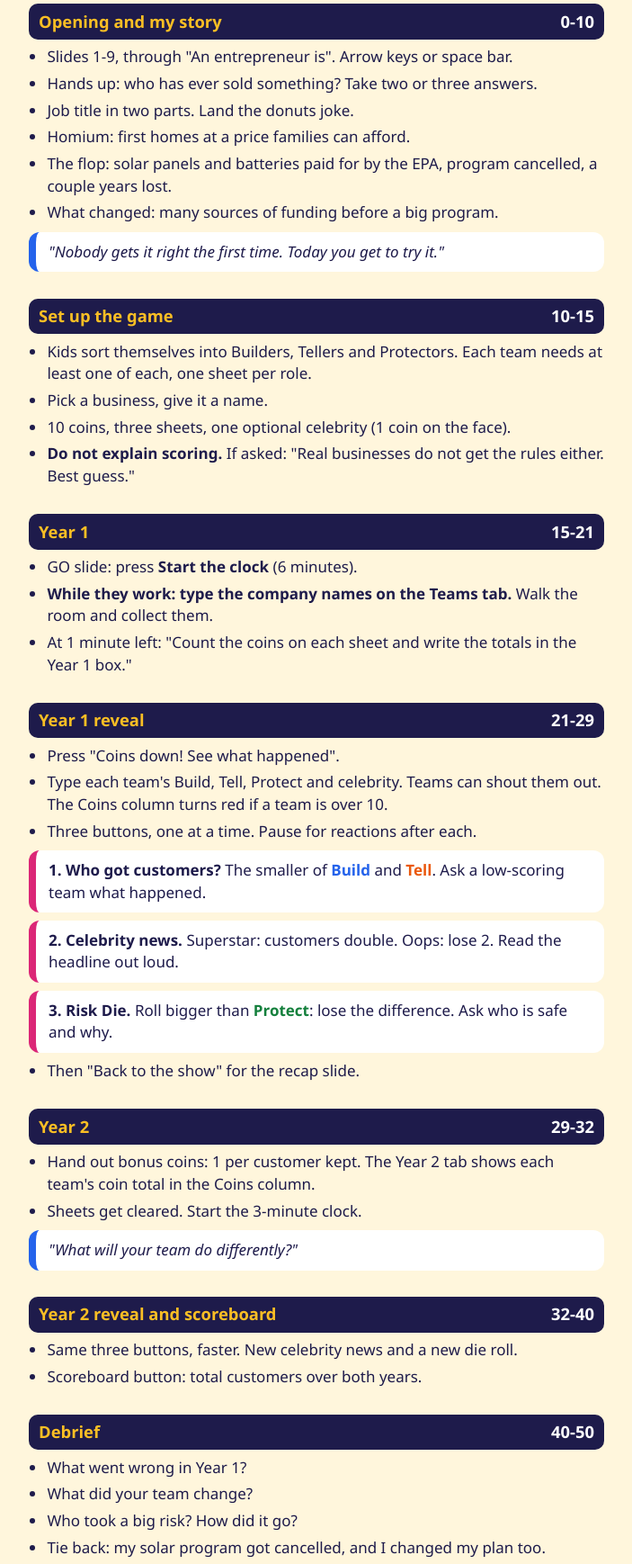
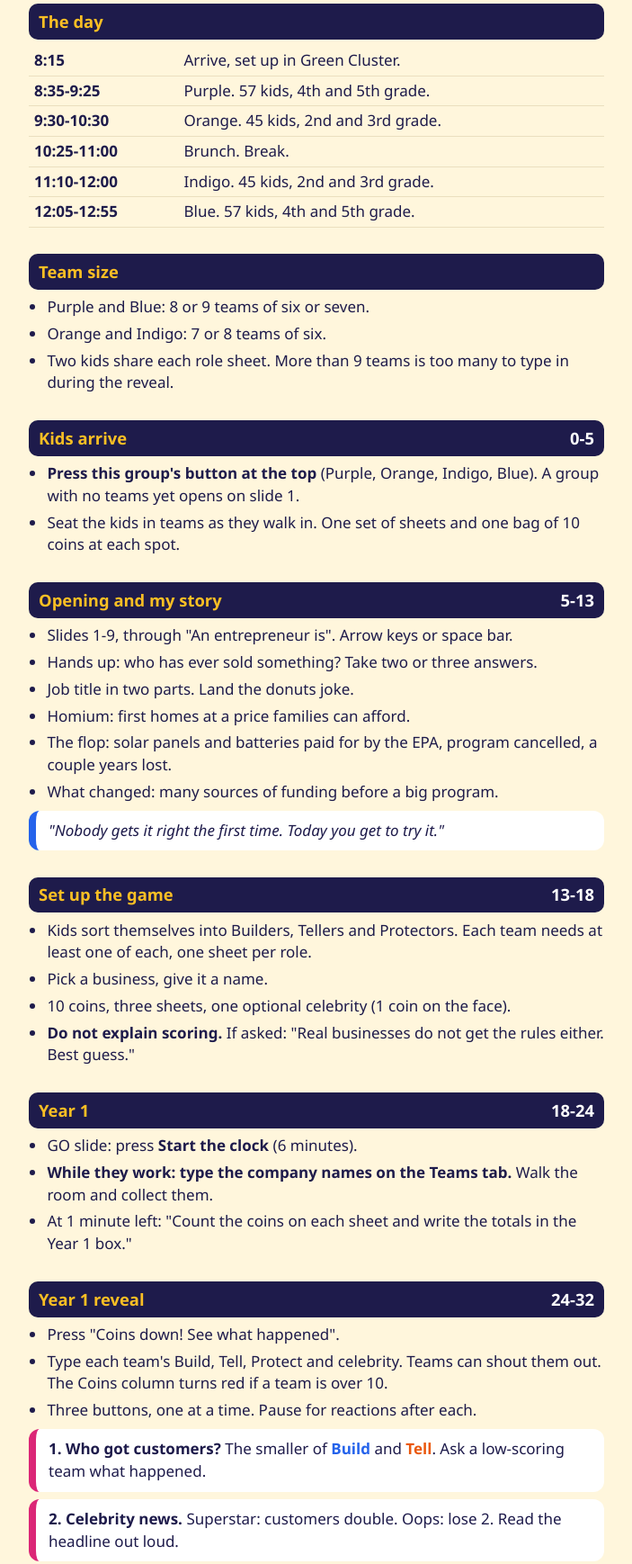
Before and after one commit to davidjette/find-your-path, a plain HTML site: page notes.html in a window 1280 px wide. Shown: the part 340-2078 px from the top of the page at 90% size, without its empty margins (288-991 px from the left). Drawn offline with Linux system fonts and the light colour scheme.

Commit message:
Four class groups (Purple, Orange, Indigo, Blue); notes: day schedule, team size, 45-minute plan, changeover steps
Co-Authored-By: Claude Fable 5.2 <noreply@anthropic.com>

```diff
--- a/notes.html
+++ b/notes.html
@@ -29,7 +29,30 @@ table{border-collapse:collapse;width:100%} td{padding:4px 6px;border-bottom:1px
   <li>Pencils. A real die and a real coin as backup.</li>
 </ul>
 
-<h2>Opening and my story <span>0-10</span></h2>
+<h2>The day</h2>
+<table>
+  <tr><td>8:15</td><td>Arrive, set up in Green Cluster.</td></tr>
+  <tr><td>8:35-9:25</td><td>Purple. 57 kids, 4th and 5th grade.</td></tr>
+  <tr><td>9:30-10:30</td><td>Orange. 45 kids, 2nd and 3rd grade.</td></tr>
+  <tr><td>10:25-11:00</td><td>Brunch. Break.</td></tr>
+  <tr><td>11:10-12:00</td><td>Indigo. 45 kids, 2nd and 3rd grade.</td></tr>
+  <tr><td>12:05-12:55</td><td>Blue. 57 kids, 4th and 5th grade.</td></tr>
+</table>
+
+<h2>Team size</h2>
+<ul>
+  <li>Purple and Blue: 8 or 9 teams of six or seven.</li>
+  <li>Orange and Indigo: 7 or 8 teams of six.</li>
+  <li>Two kids share each role sheet. More than 9 teams is too many to type in during the reveal.</li>
+</ul>
+
+<h2>Kids arrive <span>0-5</span></h2>
+<ul>
+  <li><b>Press this group's button at the top</b> (Purple, Orange, Indigo, Blue). A group with no teams yet opens on slide 1.</li>
+  <li>Seat the kids in teams as they walk in. One set of sheets and one bag of 10 coins at each spot.</li>
+</ul>
+
+<h2>Opening and my story <span>5-13</span></h2>
 <ul>
   <li>Slides 1-9, through "An entrepreneur is". Arrow keys or space bar.</li>
   <li>Hands up: who has ever sold something? Take two or three answers.</li>
@@ -40,7 +63,7 @@ table{border-collapse:collapse;width:100%} td{padding:4px 6px;border-bottom:1px
 </ul>
 <div class="card say">"Nobody gets it right the first time. Today you get to try it."</div>
 
-<h2>Set up the game <span>10-15</span></h2>
+<h2>Set up the game <span>13-18</span></h2>
 <ul>
   <li>Kids sort themselves into Builders, Tellers and Protectors. Each team needs at least one of each, one sheet per role.</li>
   <li>Pick a business, give it a name.</li>
@@ -48,14 +71,14 @@ table{border-collapse:collapse;width:100%} td{padding:4px 6px;border-bottom:1px
   <li><b>Do not explain scoring.</b> If asked: "Real businesses do not get the rules either. Best guess."</li>
 </ul>
 
-<h2>Year 1 <span>15-21</span></h2>
+<h2>Year 1 <span>18-24</span></h2>
 <ul>
   <li>GO slide: press <b>Start the clock</b> (6 minutes).</li>
   <li><b>While they work: type the company names on the Teams tab.</b> Walk the room and collect them.</li>
   <li>At 1 minute left: "Count the coins on each sheet and write the totals in the Year 1 box."</li>
 </ul>
 
-<h2>Year 1 reveal <span>21-29</span></h2>
+<h2>Year 1 reveal <span>24-32</span></h2>
 <ul>
   <li>Press "Coins down! See what happened".</li>
   <li>Type each team's Build, Tell, Protect and celebrity. Teams can shout them out. The Coins column turns red if a team is over 10.</li>
@@ -66,27 +89,35 @@ table{border-collapse:collapse;width:100%} td{padding:4px 6px;border-bottom:1px
 <div class="card"><b>3. Risk Die.</b> Roll bigger than <b class="p">Protect</b>: lose the difference. Ask who is safe and why.</div>
 <ul><li>Then "Back to the show" for the recap slide.</li></ul>
 
-<h2>Year 2 <span>29-32</span></h2>
+<h2>Year 2 <span>32-35</span></h2>
 <ul>
   <li>Hand out bonus coins: 1 per customer kept. The Year 2 tab shows each team's coin total in the Coins column.</li>
   <li>Sheets get cleared. Start the 3-minute clock.</li>
 </ul>
 <div class="card say">"What will your team do differently?"</div>
 
-<h2>Year 2 reveal and scoreboard <span>32-40</span></h2>
+<h2>Year 2 reveal and scoreboard <span>35-43</span></h2>
 <ul>
   <li>Same three buttons, faster. New celebrity news and a new die roll.</li>
   <li>Scoreboard button: total customers over both years.</li>
 </ul>
 
-<h2>Debrief <span>40-50</span></h2>
+<h2>Pack up and debrief <span>43-50</span></h2>
 <ul>
+  <li><b>First, pack up:</b> every team puts its coins back in the bag and stacks its sheets. The next group arrives 5 minutes after this one leaves.</li>
   <li>What went wrong in Year 1?</li>
   <li>What did your team change?</li>
   <li>Who took a big risk? How did it go?</li>
   <li>Tie back: my solar program got cancelled, and I changed my plan too.</li>
 </ul>
 <div class="card say">"Try. Miss. Change it. Try again."</div>
+
+<h2>Between groups <span>5 min</span></h2>
+<ul>
+  <li>Collect the coin bags and count each back to 10. Bonus coins go back in the bank.</li>
+  <li>Swap in fresh sheets and pencils at each spot.</li>
+  <li>Press the next group's button. Every group's scores stay saved.</li>
+</ul>
 
 <h2>Rules cheat sheet</h2>
 <table>
@@ -103,7 +134,7 @@ table{border-collapse:collapse;width:100%} td{padding:4px 6px;border-bottom:1px
   <li><b>Laptop dies:</b> Teams fill in the scorecard. Roll the real die. For celebrity news, pick one superstar and one oops yourself.</li>
   <li><b>Wrong numbers typed:</b> just fix the box. Scores update on their own.</li>
   <li><b>Want different news or a new roll:</b> "Start this reveal over" under the table.</li>
-  <li><b>Second class:</b> press the second class button at the top. The first class stays saved. Rename either one on the Teams tab.</li>
+  <li><b>Wrong group showing:</b> press the right group button at the top. Every group stays saved. Rename any of them on the Teams tab.</li>
   <li><b>Short on time:</b> skip the Year 2 celebrity news talk and go straight to the die.</li>
   <li><b>Younger group:</b> skip the blank lines and help with the Risk Die subtraction out loud.</li>
 </ul>
```
Also changed, not shown: index.html (+8 -4 lines).
